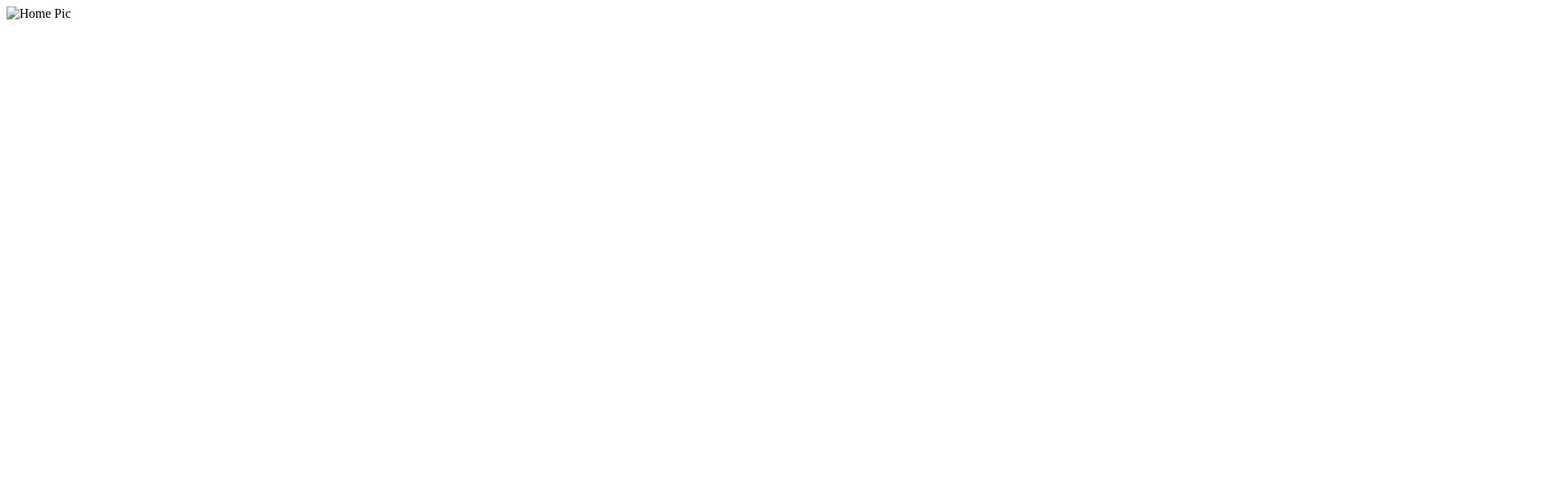
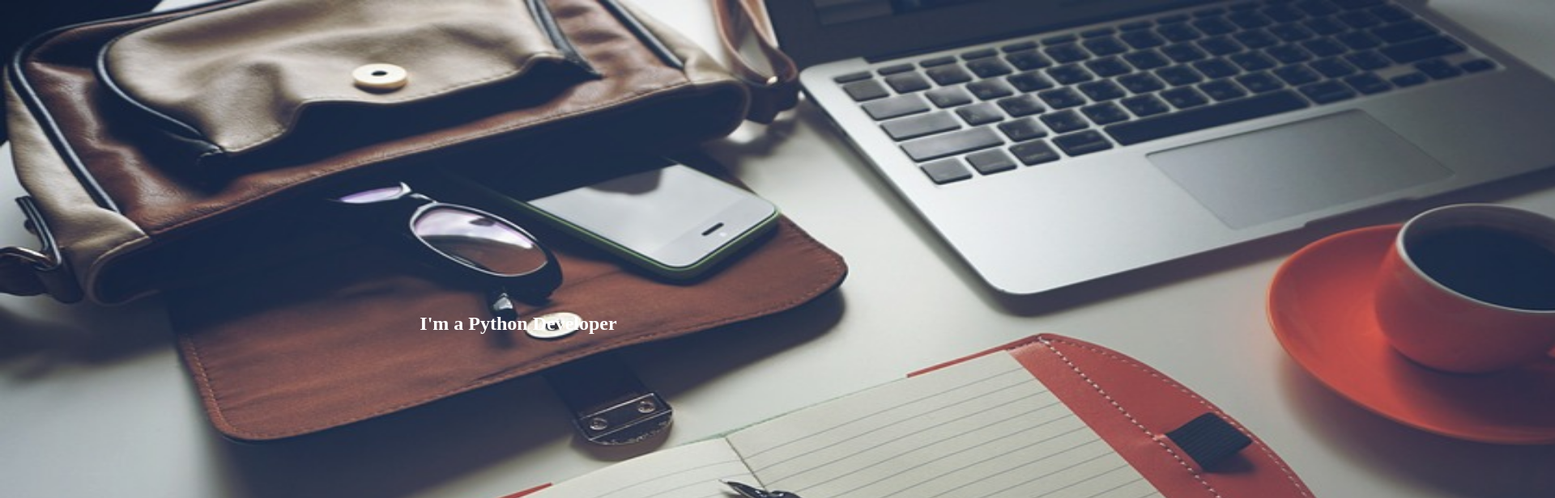
Before and after one commit to Abhay-Kanwasi/Personal-Portfolio, a plain HTML site: page home.html in a window 1280 px wide. Shown: the top 616 px of the page at 81% size, 1920 px wide, since content can reach past the window. Drawn offline with Linux system fonts and the light colour scheme.

Commit message:
some adjustments

```diff
--- a/home.html
+++ b/home.html
@@ -5,8 +5,24 @@
     <meta http-equiv="X-UA-Compatible" content="IE=edge">
     <meta name="viewport" content="width=device-width, initial-scale=1.0">
     <title>Home</title>
+    <style>
+        *{
+            margin: 0;
+            padding: 0;
+        }
+        .centered {
+            position: absolute;
+            top: 50%;
+            left: 50%;
+            transform: translate(-50%, -50%);
+            color: white;
+        }
+    </style>
 </head>
 <body>
-    <img src="" alt="Home Pic">
+    <div class="container">
+        <img src="img/portfolioImage3.jpg" alt="home_background" width="2200" height="1100">
+        <div class="centered"><h2>I'm a Python Developer</h2></div>
+    </div>
 </body>
 </html>
```
Also changed, not shown: blog.html (deleted, +0 -12 lines), contact.html (+4 -3 lines), index.html (+2 -4 lines), img/about.jpeg (added), img/heroImage.jpeg (added), img/portfolioImage1.jpg (added), img/portfolioImage2.jpg (added), img/portfolioImage3.jpg (added), img/portfolioImage4.jpg (added).
